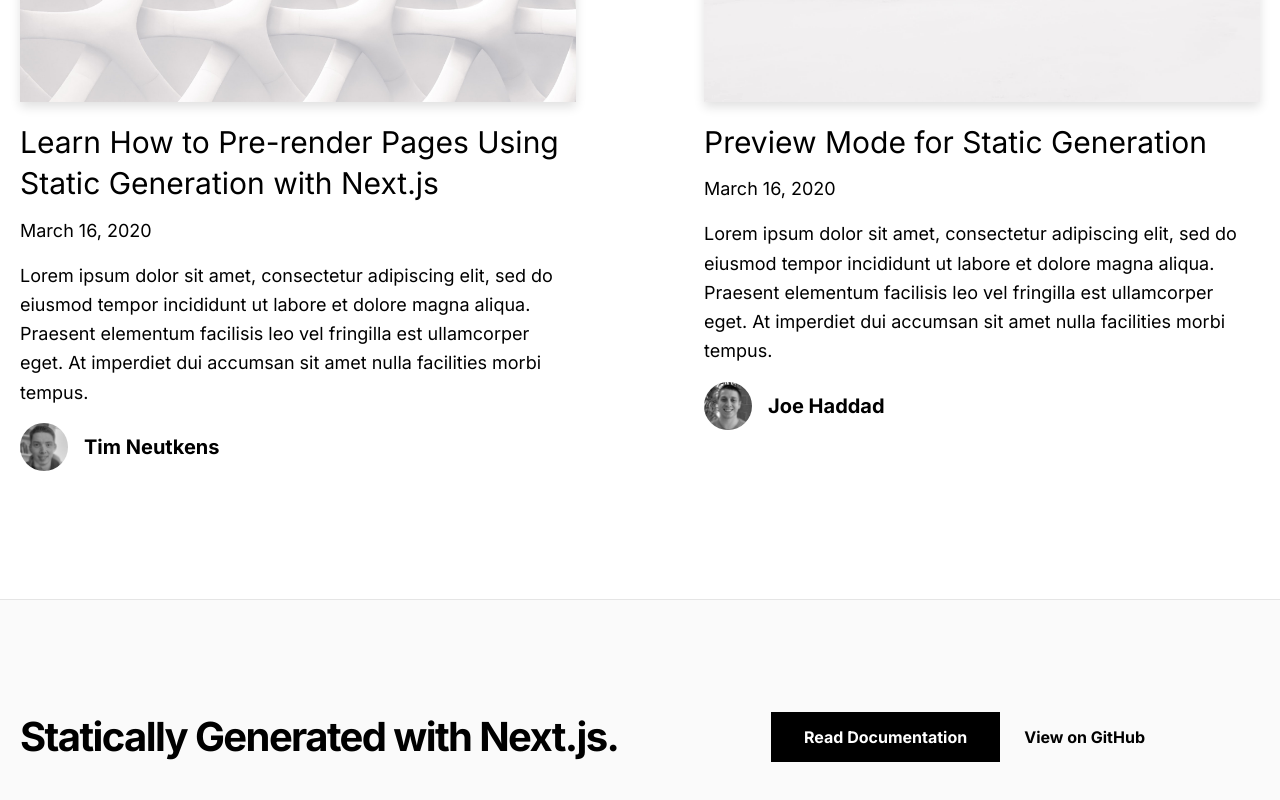
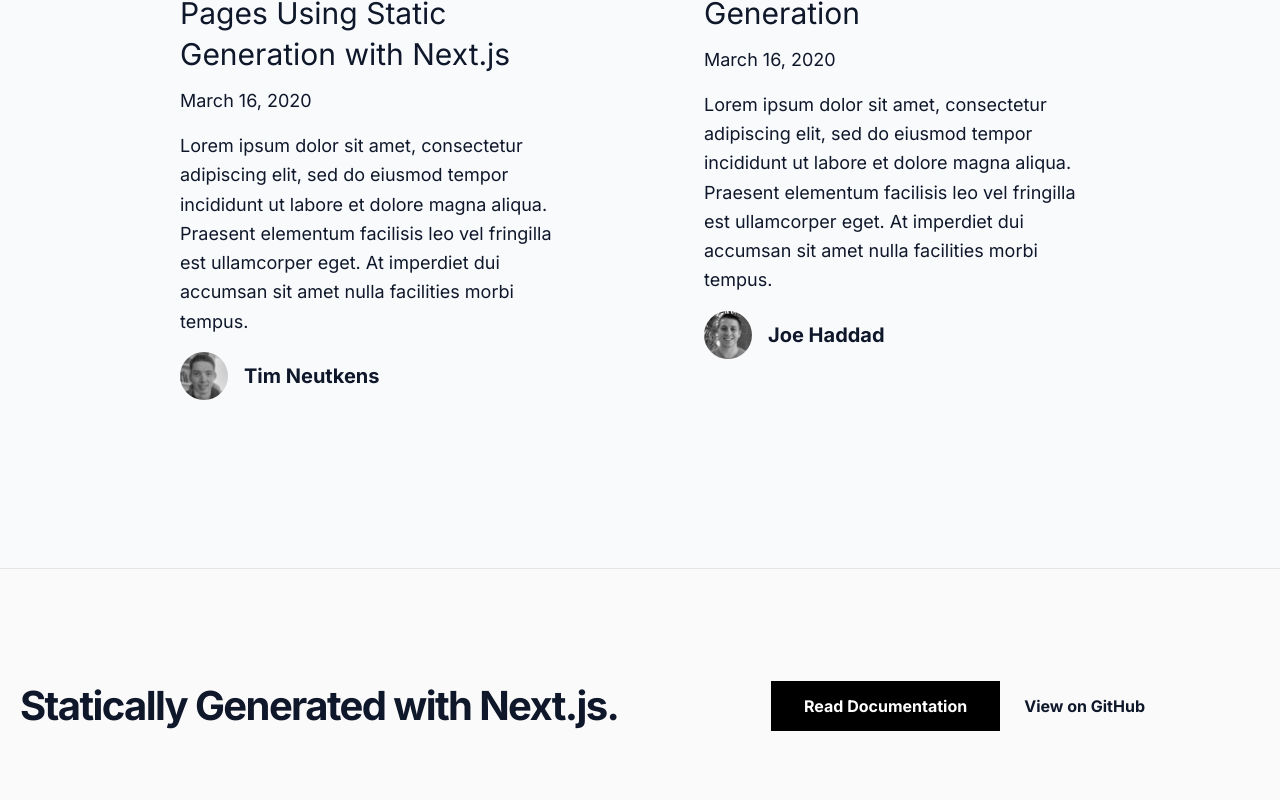
Before and after one commit to Xtosea/Blogtemplate1, a Next.js app: page / in a window 1280 px wide. Shown: the part 1512-2312 px from the top of the page. Built offline with nearby package versions, Linux system fonts and the light colour scheme.

Commit message:
Update layout.tsx

```diff
--- a/src/app/layout.tsx
+++ b/src/app/layout.tsx
@@ -5,11 +5,14 @@ import { Inter } from "next/font/google";
 
 import "./globals.css";
 
-const inter = Inter({ subsets: ["latin"] });
+const inter = Inter({
+  subsets: ["latin"],
+  variable: "--font-inter",
+});
 
 export const metadata: Metadata = {
-  title: `Next.js Blog Example with ${CMS_NAME}`,
-  description: `A statically generated blog example using Next.js and ${CMS_NAME}.`,
+  title: `Next.js Blog · ${CMS_NAME}`,
+  description: `Latest news, articles, and updates from ${CMS_NAME}.`,
   openGraph: {
     images: [HOME_OG_IMAGE_URL],
   },
@@ -17,47 +20,37 @@ export const metadata: Metadata = {
 
 export default function RootLayout({
   children,
-}: Readonly<{
+}: {
   children: React.ReactNode;
-}>) {
+}) {
   return (
-    <html lang="en">
+    <html lang="en" className="scroll-smooth">
       <head>
-        <link
-          rel="apple-touch-icon"
-          sizes="180x180"
-          href="/favicon/apple-touch-icon.png"
-        />
-        <link
-          rel="icon"
-          type="image/png"
-          sizes="32x32"
-          href="/favicon/favicon-32x32.png"
-        />
-        <link
-          rel="icon"
-          type="image/png"
-          sizes="16x16"
-          href="/favicon/favicon-16x16.png"
-        />
+        {/* Icons */}
+        <link rel="apple-touch-icon" sizes="180x180" href="/favicon/apple-touch-icon.png" />
+        <link rel="icon" type="image/png" sizes="32x32" href="/favicon/favicon-32x32.png" />
+        <link rel="icon" type="image/png" sizes="16x16" href="/favicon/favicon-16x16.png" />
         <link rel="manifest" href="/favicon/site.webmanifest" />
-        <link
-          rel="mask-icon"
-          href="/favicon/safari-pinned-tab.svg"
-          color="#000000"
-        />
         <link rel="shortcut icon" href="/favicon/favicon.ico" />
-        <meta name="msapplication-TileColor" content="#000000" />
-        <meta
-          name="msapplication-config"
-          content="/favicon/browserconfig.xml"
-        />
-        <meta name="theme-color" content="#000" />
+        <meta name="theme-color" content="#0f172a" />
         <link rel="alternate" type="application/rss+xml" href="/feed.xml" />
       </head>
-      <body className={inter.className}>
-        <div className="min-h-screen">{children}</div>
-        <Footer />
+
+      <body
+        className={`${inter.className} bg-slate-50 text-slate-900 antialiased`}
+      >
+        {/* Page wrapper */}
+        <div className="min-h-screen flex flex-col">
+          {/* Main content */}
+          <main className="flex-1">
+            <div className="max-w-5xl mx-auto px-4 sm:px-6 lg:px-8 py-10">
+              {children}
+            </div>
+          </main>
+
+          {/* Footer */}
+          <Footer />
+        </div>
       </body>
     </html>
   );
```
